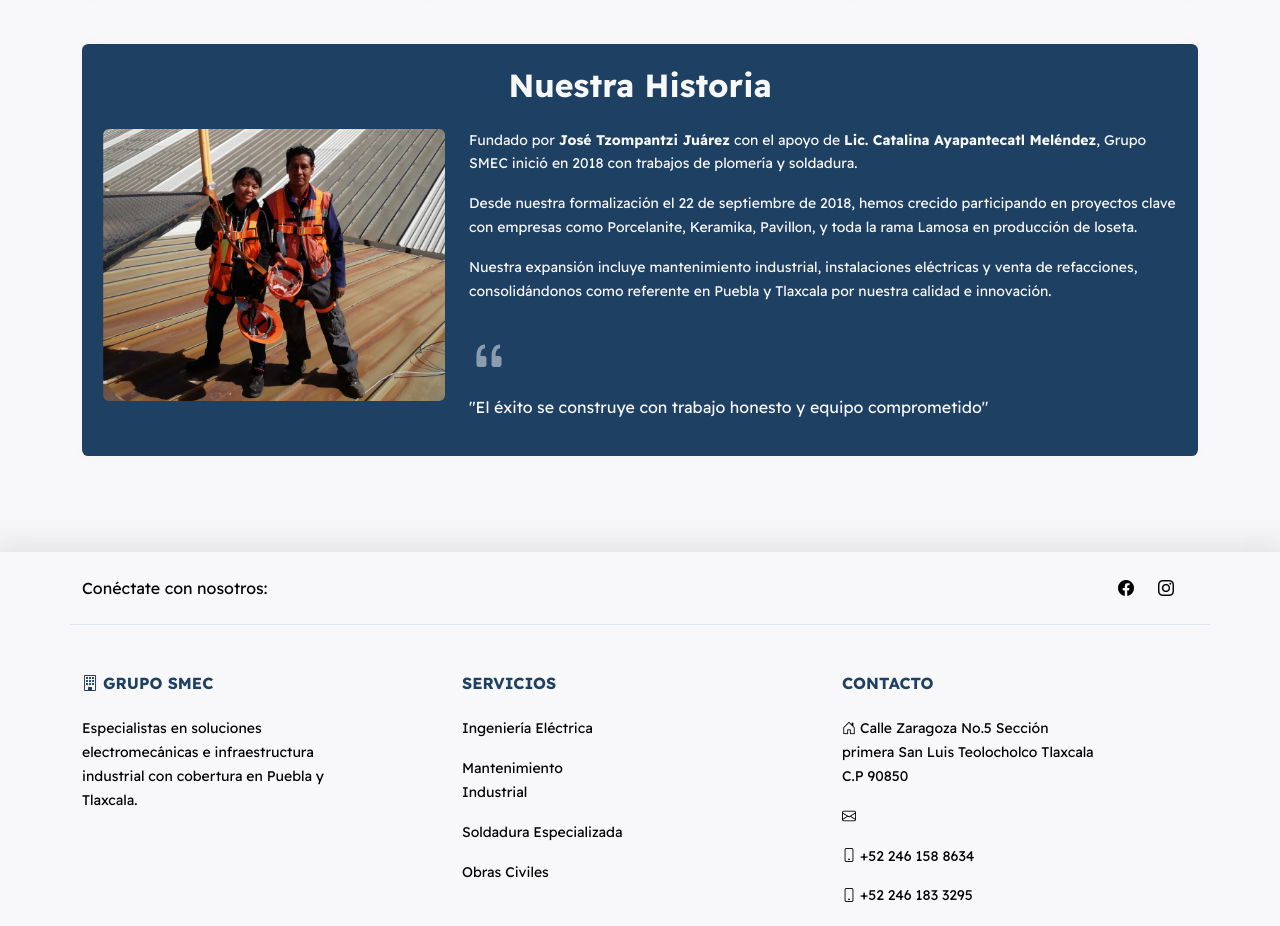
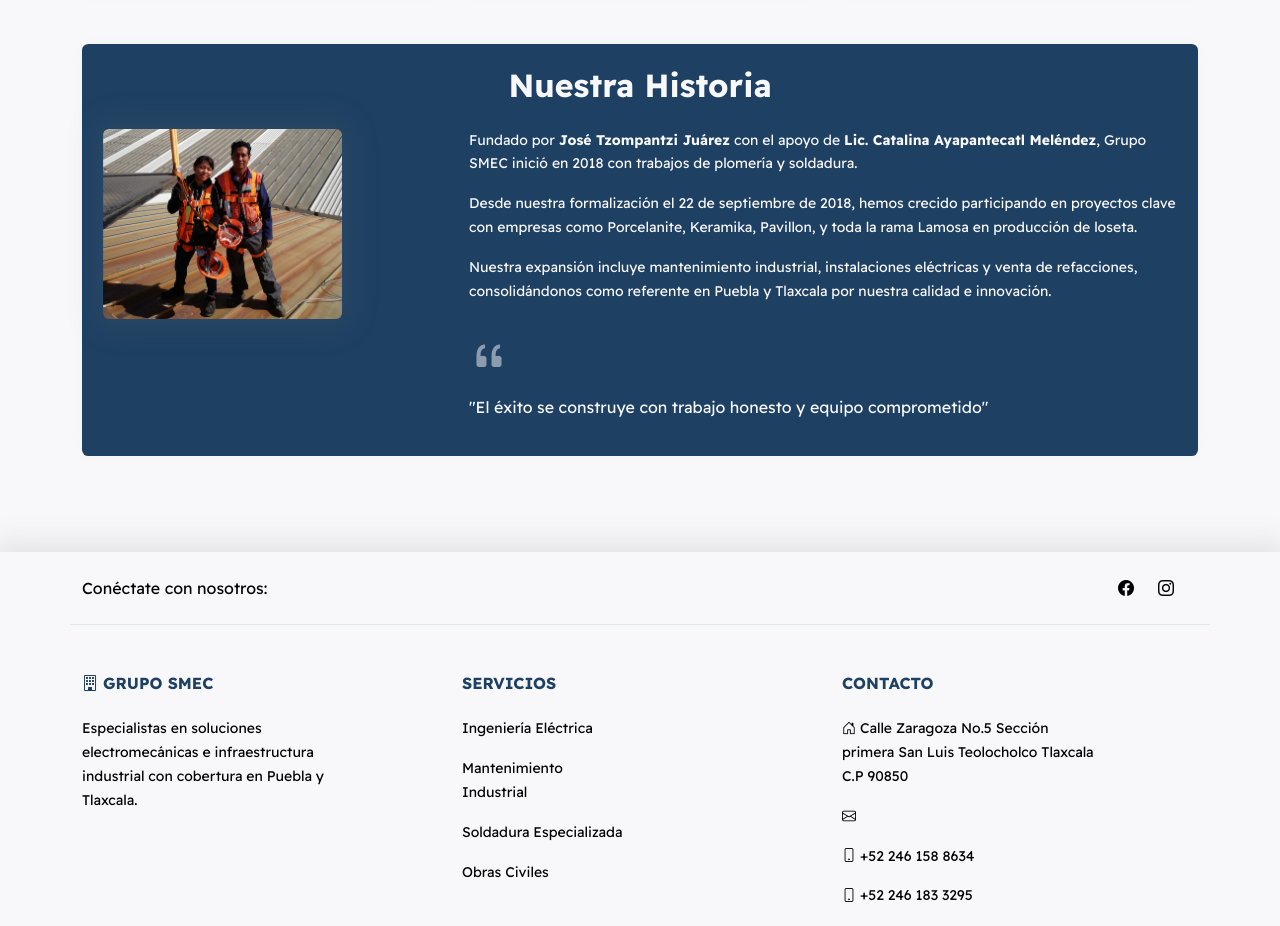
Before and after one commit to Rodrigo12a/frontend-grupo-smec, an Angular app: page /about-us in a window 1280 px wide. Shown: the part 980-1906 px from the top of the page. Built offline with nearby package versions, Linux system fonts and the light colour scheme; sample sign-in values are in the browser's storage.

Commit message:
img fundadores

```diff
--- a/src/app/pages/about-us/about-us.component.html
+++ b/src/app/pages/about-us/about-us.component.html
@@ -101,7 +101,7 @@
                       <h2 class="fw-bold mb-4 text-light text-center" >Nuestra Historia</h2>
                       <div class="row">
                           <div class="col-md-4 mb-4">
-                              <img src="assets/images/illustrations/img-8.png" class="img-fluid rounded" alt="Fundadores SMEC">
+                              <img src="assets/images/illustrations/img-8.png" class="img-fluid rounded shadow" width="70%" alt="Fundadores SMEC">
                           </div>
                           <div class="col-md-8">
                               <p class="text-light">
```
